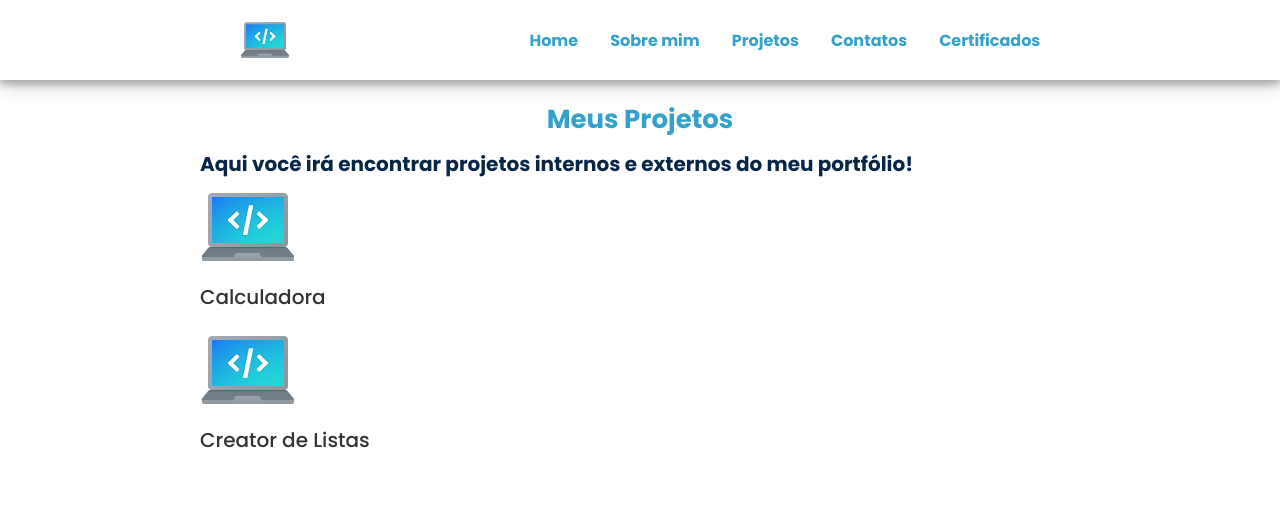
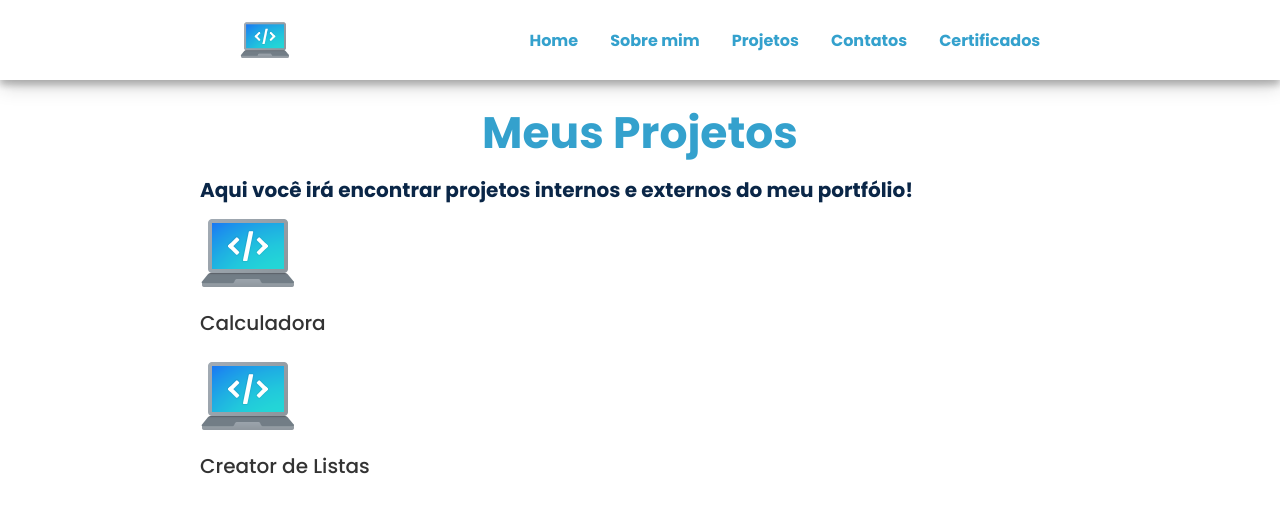
Before and after one commit to GabrielBorges2000/portfolio, a Next.js app: page /project in a window 1280 px wide. Shown: the top 512 px of the page. Built offline with nearby package versions, Linux system fonts and the light colour scheme.

Commit message:
corret page project

```diff
--- a/src/pages/project.tsx
+++ b/src/pages/project.tsx
@@ -25,27 +25,17 @@ export default function Project() {
     const theme = useTheme();
     return (
         <Container>
+            <Title title='Meus Projetos' fontSize='lg' tag='h2' color={theme.blue_100} />
             <Title
-                tag='h3'
-                fontSize='slg'
-                fontWeight={700}
-                color={theme.blue_100}
-                title='Meus Projetos'
-            />
-            <Title
-                tag='h6'
-                fontSize='md'
-                fontWeight={700}
-                color={theme.blue_600}
                 title='Aqui você irá encontrar projetos internos e externos do meu portfólio!'
-
+                tag='h6' fontSize='md' fontWeight={700} color={theme.blue_600}
             />
 
 
             {project.map((project) => (
                 <Link href={project.page} key={project.page}>
                     <Image src={project.img} alt={project.name} />
-                    <Text title={project.name} fontSize='lg' color={theme.gray_300}/>
+                    <Text title={project.name} fontSize='lg' color={theme.gray_300} />
                 </Link>
             ))}
         </Container>
```
